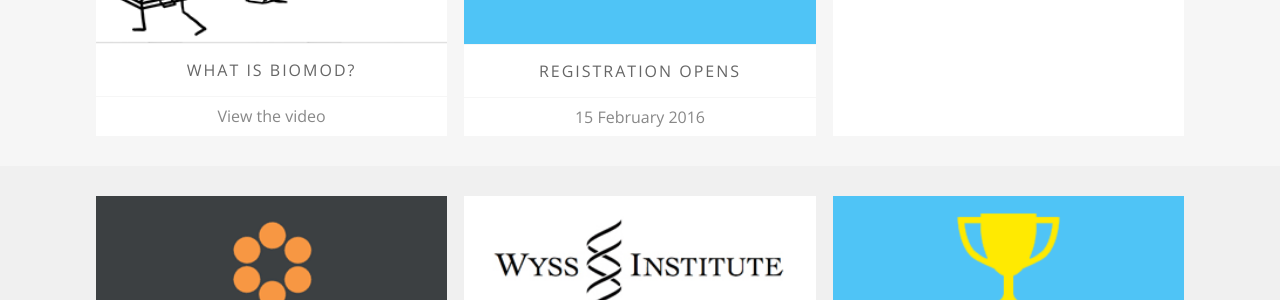
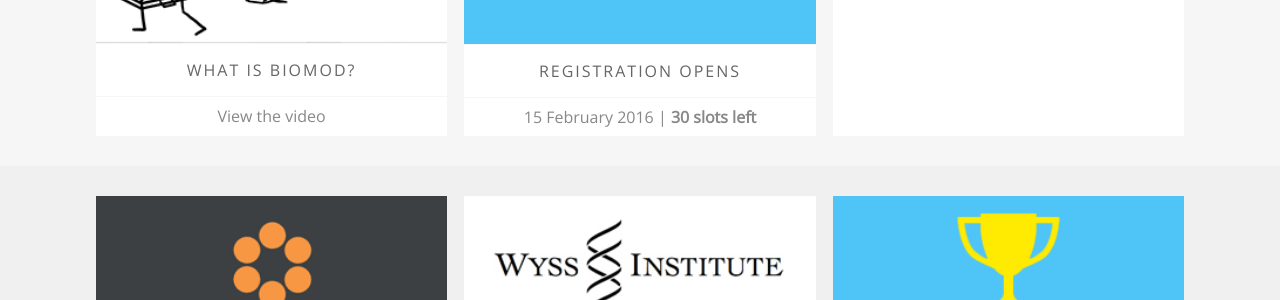
Before and after one commit to sdouglas/biomod, a Jekyll site: the page built from index.html, in a window 1280 px wide. Shown: the part 1079-1379 px from the top of the page. Built offline with Jekyll 4.4.1, drawn with Linux system fonts in a browser that asks for light colours; nearby versions of some CDN libraries; Markdown is read by kramdown in place of the engine named in the settings.

Commit message:
30 slots left

```diff
--- a/index.html
+++ b/index.html
@@ -83,7 +83,7 @@ Undergraduate teams compete to build the coolest stuff using the <strong>molecul
             </div>
                 <div class="section-title">Registration Opens</div>
                 <div class="section-caption">
-                    <span>{{ site.upcoming_date | date_to_long_string }}</span>
+                    <span>{{ site.upcoming_date | date_to_long_string }} | <strong>30 slots left</strong></span>
                     <!-- Jamboree date! ---- Oct 31st, 2015 / Cambridge, MA -->
                 </div>
         </section>
```
Also changed, not shown: assets/images/venue2016.png.
